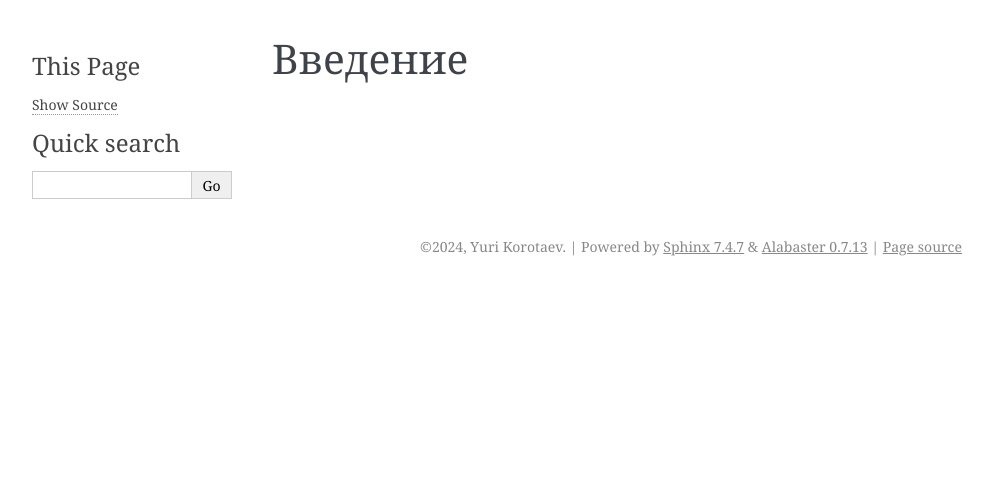
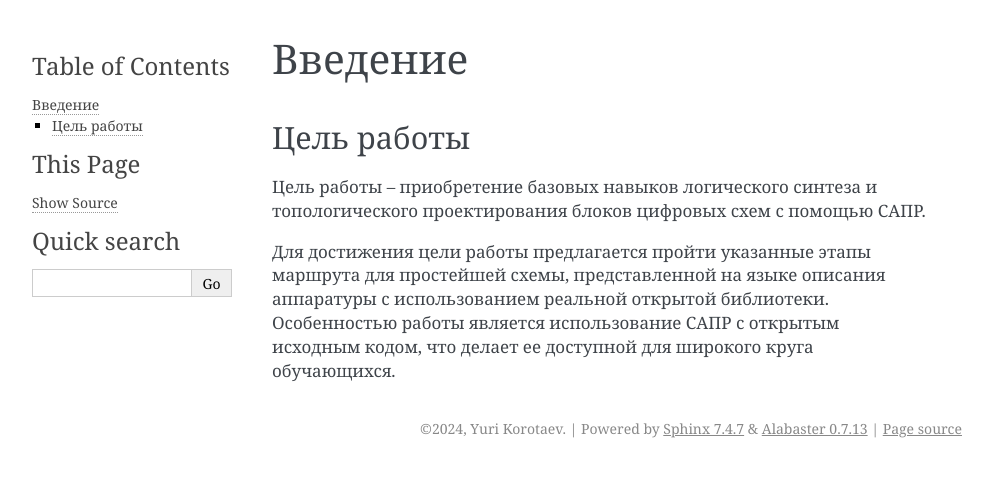
Before and after one commit to korotaevyua/vlsi_be_labs, a Sphinx documentation site: the page built from docs/intro.md, in a window 1280 px wide. Shown: the top 477 px of the page, without its empty margins (148-1141 px from the left). Built offline with Sphinx 7.4.7, drawn with Linux system fonts in a browser that asks for light colours.

Commit message:
add intro1

```diff
--- a/docs/intro.md
+++ b/docs/intro.md
@@ -1 +1,8 @@
 ## Введение
+
+### Цель работы
+
+Цель работы – приобретение базовых навыков логического синтеза и топологического проектирования блоков цифровых схем с помощью САПР.
+
+Для достижения цели работы предлагается пройти указанные этапы маршрута для простейшей схемы, представленной на языке описания аппаратуры с использованием реальной открытой библиотеки.
+Особенностью работы является использование САПР с открытым исходным кодом, что делает ее доступной для широкого круга обучающихся.
```
